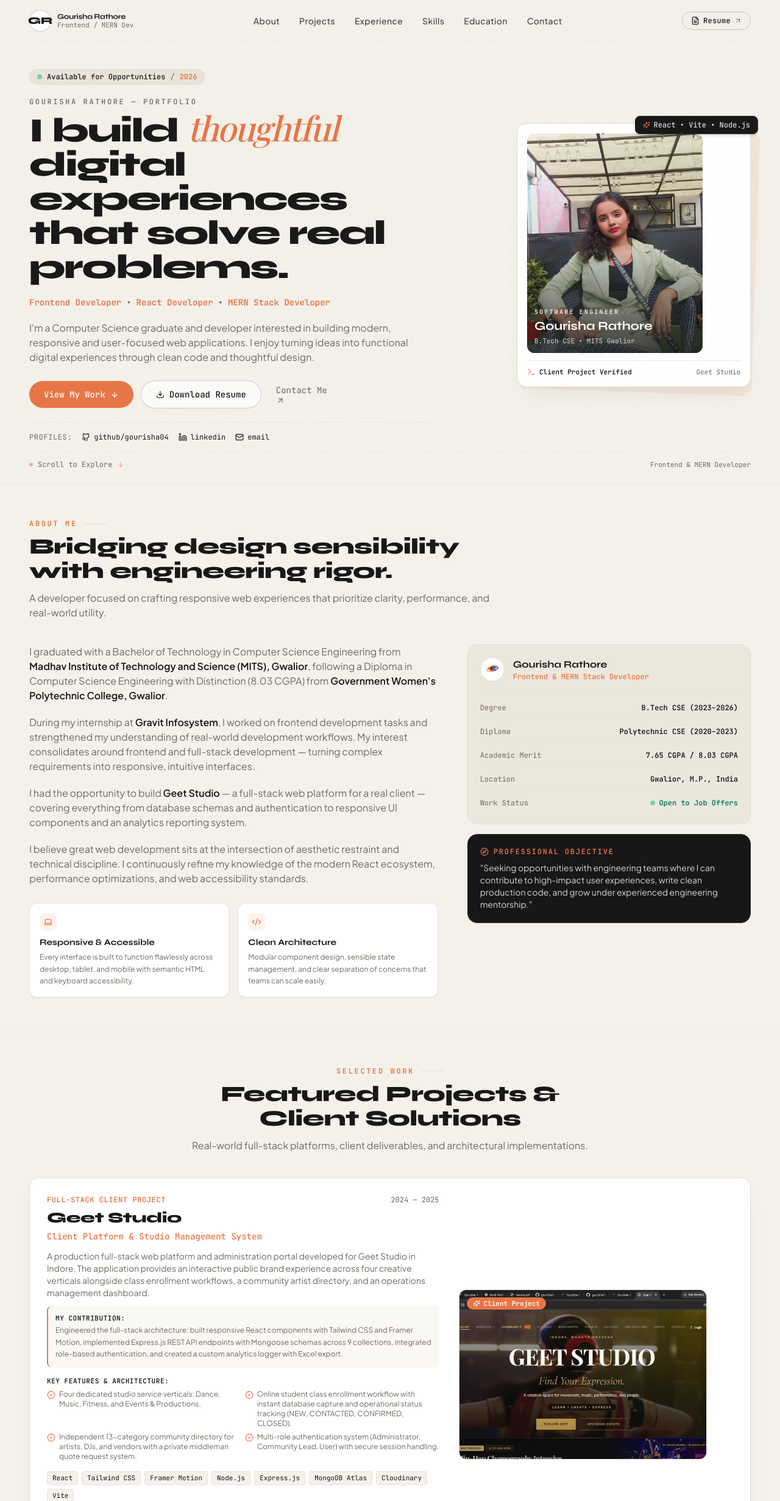
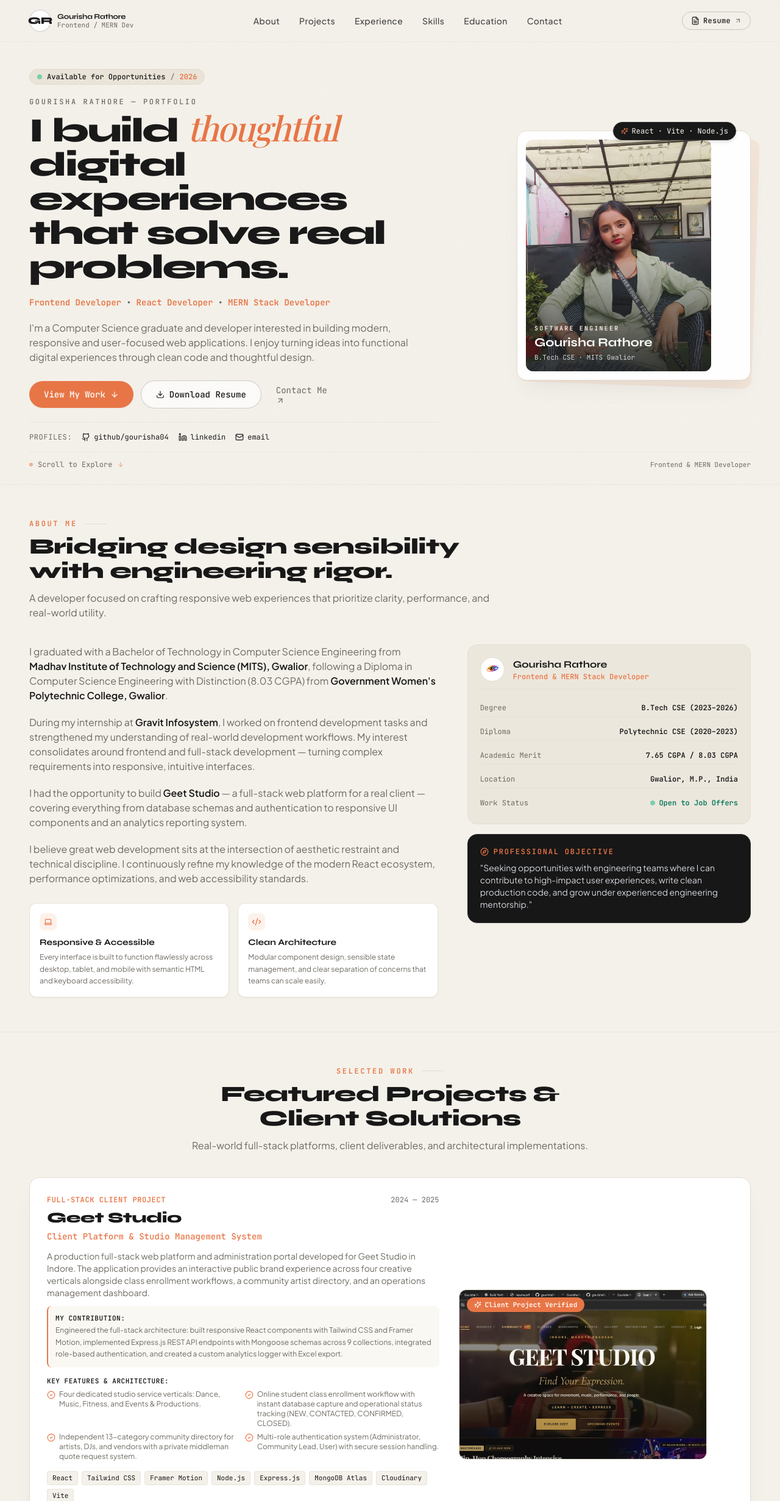
Before and after one commit to gourisha04/myportfolio, a React (Vite) app: page / in a window 1280 px wide. Shown: the top 2462 px of the page at 61% size. Built offline with nearby package versions, Linux system fonts and the light colour scheme; a web font is replaced by a local one.

Commit message:
refactor: isolate hero card to personal profile only, move verification to projects

```diff
--- a/src/components/ProjectCard.jsx
+++ b/src/components/ProjectCard.jsx
@@ -96,12 +96,12 @@ export default function ProjectCard({ project, index, variant = 'featured' }) {
               </div>
             )}
 
-            {/* Top Badge: Client Project */}
+            {/* Top Badge: Client Project Verified */}
             <div className="absolute top-3 left-3 flex items-center gap-2">
               {project.isClient && (
-                <span className="inline-flex items-center gap-1.5 px-2.5 py-0.5 rounded-full text-[11px] font-mono font-semibold bg-burnt text-white shadow-sm">
+                <span className="inline-flex items-center gap-1.5 px-3 py-1 rounded-full text-[11px] font-mono font-semibold bg-burnt text-white shadow-sm">
                   <Sparkles className="w-3 h-3" />
-                  Client Project
+                  Client Project Verified
                 </span>
               )}
             </div>
--- a/src/sections/Hero.jsx
+++ b/src/sections/Hero.jsx
@@ -1,5 +1,5 @@
 import React from 'react';
-import { ArrowDown, ArrowUpRight, Download, Github, Linkedin, Mail, Sparkles, Terminal } from 'lucide-react';
+import { ArrowDown, ArrowUpRight, Download, Github, Linkedin, Mail, Sparkles } from 'lucide-react';
 
 export default function Hero() {
   return (
@@ -109,54 +109,45 @@ export default function Hero() {
             </div>
           </div>
 
-          {/* Creative Portrait & Brand Card Column */}
+          {/* Personal Profile Card Column */}
           <div className="lg:col-span-5 flex justify-center lg:justify-end">
             <div className="relative w-full max-w-xs sm:max-w-sm">
 
               {/* Outer decorative border with offset background */}
               <div className="absolute inset-0 bg-burnt/10 rounded-2xl transform rotate-2 translate-x-2 translate-y-2 pointer-events-none" />
 
-              {/* Card Container */}
-              <div className="relative bg-white border border-ink-border rounded-2xl p-3.5 sm:p-4 shadow-editorial overflow-hidden">
+              {/* Card Container — Exclusively personal profile card */}
+              <div className="relative bg-white border border-ink-border rounded-2xl p-3 sm:p-3.5 shadow-editorial overflow-hidden">
 
                 {/* Photo Frame */}
-                <div className="relative rounded-xl overflow-hidden aspect-[4/5] max-h-[320px] sm:max-h-[360px] bg-ivory-200">
+                <div className="relative rounded-xl overflow-hidden aspect-[4/5] max-h-[340px] sm:max-h-[380px] bg-ivory-200">
                   <img
                     src="/profile.jpg"
                     alt="Gourisha Rathore"
                     className="w-full h-full object-cover object-center filter contrast-[1.02] hover:scale-105 transition-transform duration-500"
                     loading="eager"
                   />
-                  <div className="absolute inset-0 bg-gradient-to-t from-charcoal/80 via-charcoal/10 to-transparent" />
+                  <div className="absolute inset-0 bg-gradient-to-t from-charcoal/85 via-charcoal/20 to-transparent pointer-events-none" />
 
-                  {/* Overlay Name Info */}
-                  <div className="absolute bottom-3 left-3 right-3 text-white">
+                  {/* Overlay Name & Education Info */}
+                  <div className="absolute bottom-3.5 left-3.5 right-3.5 text-white">
                     <span className="font-mono text-[10px] uppercase tracking-ultra text-burnt-light font-semibold block mb-0.5">
                       Software Engineer
                     </span>
-                    <h3 className="font-display font-bold text-lg sm:text-xl text-white">
+                    <h3 className="font-display font-bold text-lg sm:text-xl text-white leading-tight">
                       Gourisha Rathore
                     </h3>
                     <p className="text-[11px] text-gray-300 font-mono mt-0.5">
-                      B.Tech CSE • MITS Gwalior
+                      B.Tech CSE · MITS Gwalior
                     </p>
                   </div>
                 </div>
-
-                {/* Floating Metric / Highlight Tag */}
-                <div className="mt-3 pt-2.5 border-t border-ink-border/60 flex items-center justify-between text-xs font-mono text-ink">
-                  <div className="flex items-center gap-1.5">
-                    <Terminal className="w-3.5 h-3.5 text-burnt" />
-                    <span className="font-semibold text-[11px]">Client Project Verified</span>
-                  </div>
-                  <span className="text-[11px] text-ink-muted">Geet Studio</span>
-                </div>
               </div>
 
-              {/* Decorative Corner Element — Positioned at top-right to avoid any text overlap */}
-              <div className="absolute -top-3 -right-3 z-10 bg-charcoal text-ivory-100 px-3 py-1.5 rounded-lg text-xs font-mono shadow-md border border-charcoal-50 flex items-center gap-1.5 pointer-events-none">
+              {/* Floating Tech Stack Badge — Positioned cleanly outside at top-right without covering photo or text */}
+              <div className="absolute -top-3.5 right-4 sm:right-6 z-10 bg-charcoal text-ivory-100 px-3 py-1.5 rounded-full text-xs font-mono shadow-md border border-charcoal-50 flex items-center gap-1.5 pointer-events-none whitespace-nowrap">
                 <Sparkles className="w-3 h-3 text-burnt" />
-                <span>React • Vite • Node.js</span>
+                <span>React · Vite · Node.js</span>
               </div>
             </div>
           </div>
```
